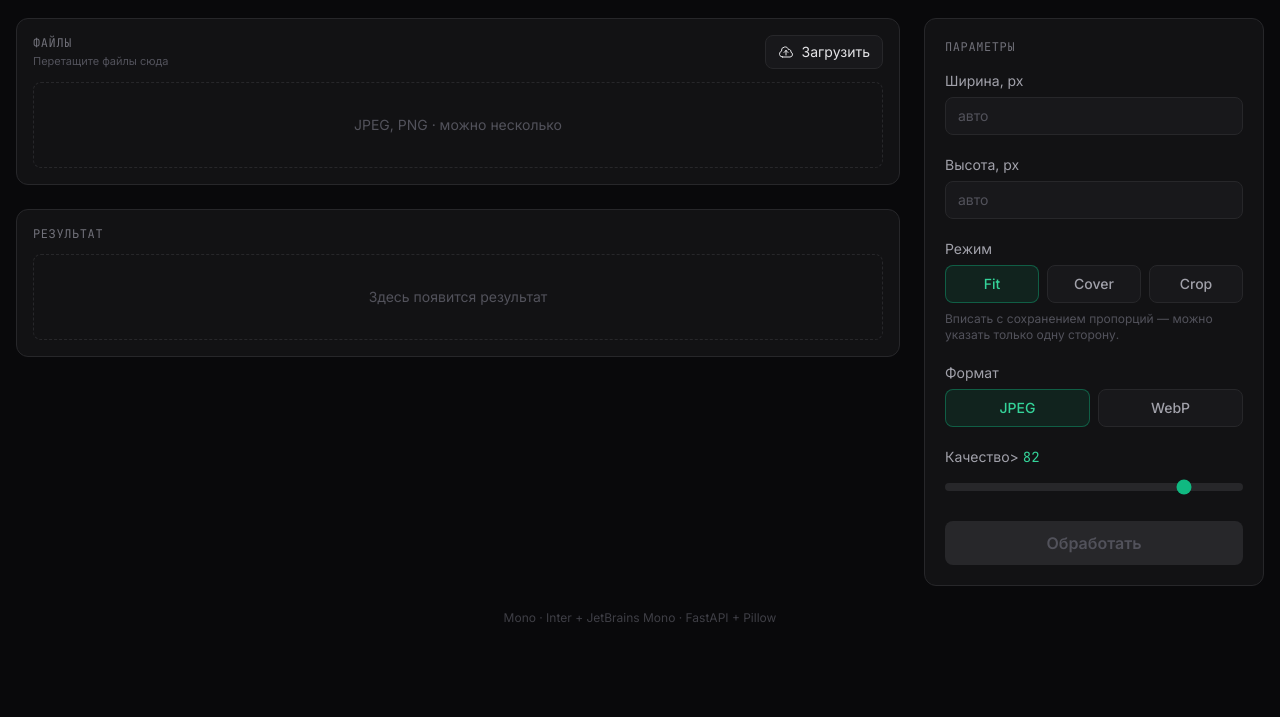
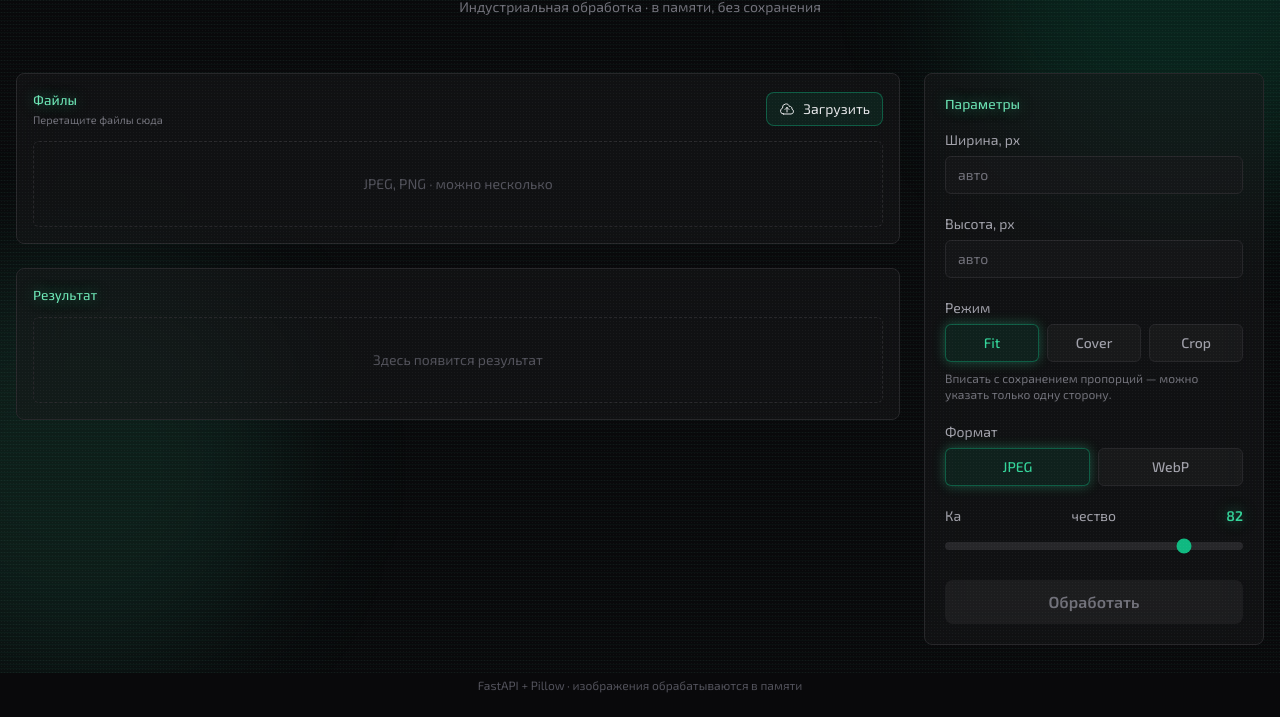
Before and after one commit to selvnv/image-processor, a plain HTML site: page web/index.html in a window 1280 px wide. Shown: the part 127-844 px from the top of the page. Before the commit the page ends 800 px from the top, so only its background shows below. Drawn offline with nearby package versions, Linux system fonts and the light colour scheme.

Commit message:
Separate styles from html

```diff
--- /dev/null
+++ b/web/css/styles.css
@@ -0,0 +1,31 @@
+/* Image Processor — base styles (fonts + cyberpunk effects) */
+
+[x-cloak] {
+  display: none !important;
+}
+
+body {
+  font-family: 'Exo 2', system-ui, sans-serif;
+}
+
+.display {
+  font-family: 'Play', sans-serif;
+}
+
+.glow-emerald {
+  text-shadow: 0 0 14px rgba(52, 211, 153, 0.55);
+}
+
+.grain::after {
+  content: '';
+  position: fixed;
+  inset: 0;
+  z-index: 0;
+  pointer-events: none;
+  background-image: radial-gradient(rgba(255, 255, 255, 0.04) 1px, transparent 1px);
+  background-size: 3px 3px;
+}
+
+.scanlines {
+  background-image: repeating-linear-gradient(0deg, rgba(52, 211, 153, 0.04) 0 1px, transparent 1px 4px);
+}
--- a/web/index.html
+++ b/web/index.html
@@ -4,26 +4,30 @@
   <meta charset="UTF-8" />
   <meta name="viewport" content="width=device-width, initial-scale=1.0" />
   <title>Image Processor</title>
+  <link rel="icon" type="image/png" href="./img/favicon.png" />
   <link rel="preconnect" href="https://fonts.googleapis.com" />
   <link rel="preconnect" href="https://fonts.gstatic.com" crossorigin />
-  <link href="https://fonts.googleapis.com/css2?family=Inter:wght@400;500;600;700&family=JetBrains+Mono:wght@400;500;600&display=swap" rel="stylesheet" />
+  <link href="https://fonts.googleapis.com/css2?family=Play:wght@400;700&family=Exo+2:wght@400;500;600&display=swap" rel="stylesheet" />
+  <link rel="stylesheet" href="css/styles.css" />
   <script src="https://cdn.tailwindcss.com"></script>
   <script defer src="app.js"></script>
   <script defer src="https://cdn.jsdelivr.net/npm/alpinejs@3.14.1/dist/cdn.min.js"></script>
-  <style>
-    [x-cloak]{display:none!important}
-    body { font-family: 'Inter', system-ui, sans-serif; }
-    .mono { font-family: 'JetBrains Mono', ui-monospace, monospace; }
-  </style>
 </head>
-<body class="min-h-screen bg-zinc-950 text-zinc-100 antialiased">
+<body class="min-h-screen flex flex-col bg-zinc-950 text-zinc-100 antialiased grain">
 
-  <header class="max-w-7xl mx-auto px-6 pt-10 pb-6 border-b border-zinc-800/80">
-    <p class="mono text-xs uppercase tracking-[0.2em] text-emerald-400">image / processor</p>
-    <h1 class="mt-2 text-2xl font-semibold tracking-tight">Обработка изображений</h1>
+  <div class="pointer-events-none fixed inset-0 -z-10 scanlines"></div>
+  <div class="pointer-events-none fixed inset-0 -z-10 overflow-hidden">
+    <div class="absolute -top-32 -right-32 h-[28rem] w-[28rem] rounded-full bg-emerald-500/15 blur-3xl"></div>
+    <div class="absolute bottom-0 -left-32 h-[26rem] w-[26rem] rounded-full bg-emerald-400/10 blur-3xl"></div>
+  </div>
+
+  <header class="max-w-7xl mx-auto px-6 pt-12 pb-8">
+    <p class="display text-xs uppercase tracking-[0.3em] text-emerald-400 glow-emerald">Image Processor</p>
+    <h1 class="display mt-3 text-3xl font-bold tracking-tight text-zinc-100 glow-emerald">Обработка изображений</h1>
+    <p class="mt-3 text-sm text-zinc-500">Индустриальная обработка · в памяти, без сохранения</p>
   </header>
 
-  <main class="max-w-7xl mx-auto px-4 py-6" x-data="imageApp()" x-cloak>
+  <main class="flex-1 max-w-7xl mx-auto px-4 py-6 w-full" x-data="imageApp()" x-cloak>
     <div class="grid grid-cols-1 lg:grid-cols-[minmax(0,1fr)_340px] gap-6 lg:items-start">
 
       <div class="flex flex-col gap-6">
@@ -32,16 +36,16 @@
           @dragover.prevent="dragging = true"
           @dragleave.prevent="dragging = false"
           @drop.prevent="dragging = false; addFiles($event.dataTransfer.files)"
-          class="rounded-xl border bg-zinc-900/60 p-4 transition-colors"
-          :class="dragging ? 'border-emerald-500/60 bg-emerald-500/5' : 'border-zinc-800'"
+          class="rounded-lg border bg-zinc-900/50 backdrop-blur-xl p-4 transition-all"
+          :class="dragging ? 'border-emerald-400/60 bg-emerald-500/10 shadow-[0_0_30px_rgba(52,211,153,0.25)]' : 'border-zinc-800'"
         >
           <div class="flex items-center justify-between gap-3 mb-3">
             <div>
-              <h2 class="mono text-xs uppercase tracking-wider text-zinc-500">Файлы <span class="text-zinc-400" x-show="files.length" x-text="'(' + files.length + ')'"></span></h2>
-              <p class="text-[11px] text-zinc-600 mt-0.5" x-show="!files.length">Перетащите файлы сюда</p>
+              <h2 class="display text-sm text-emerald-300 glow-emerald">Файлы <span class="text-emerald-400/60" x-show="files.length" x-text="'(' + files.length + ')'"></span></h2>
+              <p class="text-[11px] text-zinc-500 mt-0.5" x-show="!files.length">Перетащите файлы сюда</p>
             </div>
             <button type="button" @click="$refs.fileInput.click()"
-              class="inline-flex items-center gap-2 px-3 py-1.5 rounded-lg border border-zinc-800 bg-zinc-900 text-sm text-zinc-200 hover:border-emerald-500/40 hover:text-emerald-400 transition-colors">
+              class="inline-flex items-center gap-2 px-3 py-1.5 rounded-lg border border-emerald-500/40 bg-emerald-500/10 text-sm text-zinc-200 hover:border-emerald-400 hover:text-emerald-300 hover:shadow-[0_0_16px_rgba(52,211,153,0.4)] transition-all">
               <svg xmlns="http://www.w3.org/2000/svg" fill="none" viewBox="0 0 24 24" stroke-width="1.5" stroke="currentColor" class="h-4 w-4">
                 <path stroke-linecap="round" stroke-linejoin="round" d="M12 16.5V9.75m0 0l3 3m-3-3l-3 3M6.75 19.5a4.5 4.5 0 01-1.41-8.775 5.25 5.25 0 0110.233-2.33 3 3 0 013.758 3.848A3.752 3.752 0 0118 19.5H6.75z" />
               </svg>
@@ -53,9 +57,9 @@
           <template x-if="files.length">
             <div class="grid grid-cols-2 sm:grid-cols-3 md:grid-cols-4 gap-3">
               <template x-for="(item, index) in files" :key="index">
-                <div class="relative rounded-lg border border-zinc-800 overflow-hidden bg-zinc-900/50">
+                <div class="relative rounded-md border border-zinc-800 overflow-hidden bg-black/30">
                   <img :src="item.url" class="h-20 w-full object-cover" />
-                  <button type="button" @click="removeFile(index)" class="absolute top-1.5 right-1.5 h-5 w-5 rounded-full bg-zinc-800/80 text-zinc-300 text-xs leading-none flex items-center justify-center hover:bg-red-500/80 hover:text-white transition-colors">×</button>
+                  <button type="button" @click="removeFile(index)" class="absolute top-1.5 right-1.5 h-5 w-5 rounded-full bg-black/60 text-zinc-100 text-xs leading-none flex items-center justify-center hover:bg-red-600 transition-colors">×</button>
                   <div class="px-2 py-1.5">
                     <p class="text-xs text-zinc-300 truncate" :title="item.file.name" x-text="item.file.name"></p>
                     <p class="text-[11px] text-zinc-500" x-text="formatSize(item.file.size)"></p>
@@ -66,17 +70,17 @@
           </template>
 
           <template x-if="!files.length">
-            <div class="rounded-lg border border-dashed border-zinc-800 py-8 text-center text-sm text-zinc-600">
+            <div class="rounded-md border border-dashed border-zinc-800 py-8 text-center text-sm text-zinc-600">
               JPEG, PNG · можно несколько
             </div>
           </template>
         </section>
 
-        <section class="rounded-xl border border-zinc-800 bg-zinc-900/60 p-4">
-          <h2 class="mono text-xs uppercase tracking-wider text-zinc-500 mb-3">Результат</h2>
+        <section class="rounded-lg border border-zinc-800 bg-zinc-900/50 backdrop-blur-xl p-4">
+          <h2 class="display text-sm text-emerald-300 glow-emerald mb-3">Результат</h2>
 
           <template x-if="error">
-            <div class="rounded-lg border border-red-500/30 bg-red-500/10 text-red-300 px-3 py-2.5 flex items-start justify-between gap-3">
+            <div class="rounded-md border border-red-500/50 bg-red-500/10 text-red-300 px-3 py-2.5 flex items-start justify-between gap-3 shadow-[0_0_18px_rgba(239,68,68,0.15)]">
               <span class="text-sm" x-text="error"></span>
               <button type="button" @click="error=''" class="text-red-400 hover:text-red-200 font-bold leading-none">×</button>
             </div>
@@ -85,72 +89,72 @@
           <template x-if="resultUrl && !error">
             <div>
               <template x-if="resultIsImage">
-                <img :src="resultUrl" class="max-h-80 rounded-lg border border-zinc-800" />
+                <img :src="resultUrl" class="max-h-80 rounded-md border border-zinc-800" />
               </template>
               <template x-if="!resultIsImage">
-                <div class="rounded-lg border border-zinc-800 bg-zinc-900/50 p-6 text-center text-zinc-500">Архив с результатами готов.</div>
+                <div class="rounded-md border border-zinc-800 bg-black/30 p-6 text-center text-zinc-500">Архив с результатами готов.</div>
               </template>
               <button type="button" @click="download()"
-                class="mt-3 inline-flex items-center gap-2 px-4 py-2 rounded-lg bg-emerald-500 hover:bg-emerald-400 text-zinc-950 text-sm font-semibold transition-colors">
+                class="mt-3 inline-flex items-center gap-2 px-4 py-2 rounded-lg bg-emerald-500 hover:bg-emerald-400 text-zinc-950 text-sm font-semibold shadow-[0_0_22px_rgba(52,211,153,0.4)] transition-all">
                 Скачать <span class="font-normal opacity-80" x-text="resultName"></span>
               </button>
             </div>
           </template>
 
           <template x-if="!resultUrl && !error">
-            <div class="rounded-lg border border-dashed border-zinc-800 py-8 text-center text-sm text-zinc-600">
+            <div class="rounded-md border border-dashed border-zinc-800 py-8 text-center text-sm text-zinc-600">
               Здесь появится результат
             </div>
           </template>
         </section>
       </div>
 
-      <aside class="rounded-xl border border-zinc-800 bg-zinc-900/60 p-5 lg:sticky lg:top-6">
-        <h2 class="mono text-xs uppercase tracking-wider text-zinc-500 mb-4">Параметры</h2>
+      <aside class="rounded-lg border border-zinc-800 bg-zinc-900/50 backdrop-blur-xl p-5 lg:sticky lg:top-6">
+        <h2 class="display text-sm text-emerald-300 glow-emerald mb-4">Параметры</h2>
         <div class="space-y-5">
           <div>
             <label class="block text-sm text-zinc-400 mb-1.5">Ширина, px</label>
             <input type="number" min="1" x-model="width" placeholder="авто"
-              class="w-full rounded-lg border border-zinc-800 bg-zinc-900 px-3 py-2 text-sm text-zinc-100 placeholder-zinc-600 focus:outline-none focus:ring-1 focus:ring-emerald-500/50 focus:border-emerald-500/40" />
+              class="w-full rounded-md border border-zinc-800 bg-zinc-900/60 px-3 py-2 text-sm text-zinc-100 placeholder-zinc-500 focus:outline-none focus:ring-2 focus:ring-emerald-500/50 focus:border-emerald-500/40" />
           </div>
           <div>
             <label class="block text-sm text-zinc-400 mb-1.5">Высота, px</label>
             <input type="number" min="1" x-model="height" placeholder="авто"
-              class="w-full rounded-lg border border-zinc-800 bg-zinc-900 px-3 py-2 text-sm text-zinc-100 placeholder-zinc-600 focus:outline-none focus:ring-1 focus:ring-emerald-500/50 focus:border-emerald-500/40" />
+              class="w-full rounded-md border border-zinc-800 bg-zinc-900/60 px-3 py-2 text-sm text-zinc-100 placeholder-zinc-500 focus:outline-none focus:ring-2 focus:ring-emerald-500/50 focus:border-emerald-500/40" />
           </div>
 
           <div>
             <label class="block text-sm text-zinc-400 mb-1.5">Режим</label>
             <div class="grid grid-cols-3 gap-2">
               <button type="button" @click="mode='fit'"
-                :class="mode==='fit' ? 'bg-emerald-500/10 text-emerald-400 border-emerald-500/40' : 'bg-zinc-900 border-zinc-800 text-zinc-400 hover:border-zinc-600'"
-                class="px-2 py-2 rounded-lg border text-sm font-medium transition-colors">Fit</button>
+                :class="mode==='fit' ? 'bg-emerald-500/10 text-emerald-400 border-emerald-500/40 shadow-[0_0_12px_rgba(52,211,153,0.35)]' : 'bg-white/[0.03] border-zinc-800 text-zinc-400 hover:border-emerald-500/50'"
+                class="px-2 py-2 rounded-md border text-sm font-medium transition-all">Fit</button>
               <button type="button" @click="mode='cover'"
-                :class="mode==='cover' ? 'bg-emerald-500/10 text-emerald-400 border-emerald-500/40' : 'bg-zinc-900 border-zinc-800 text-zinc-400 hover:border-zinc-600'"
-                class="px-2 py-2 rounded-lg border text-sm font-medium transition-colors">Cover</button>
+                :class="mode==='cover' ? 'bg-emerald-500/10 text-emerald-400 border-emerald-500/40 shadow-[0_0_12px_rgba(52,211,153,0.35)]' : 'bg-white/[0.03] border-zinc-800 text-zinc-400 hover:border-emerald-500/50'"
+                class="px-2 py-2 rounded-md border text-sm font-medium transition-all">Cover</button>
               <button type="button" @click="mode='crop'"
-                :class="mode==='crop' ? 'bg-emerald-500/10 text-emerald-400 border-emerald-500/40' : 'bg-zinc-900 border-zinc-800 text-zinc-400 hover:border-zinc-600'"
-                class="px-2 py-2 rounded-lg border text-sm font-medium transition-colors">Crop</button>
+                :class="mode==='crop' ? 'bg-emerald-500/10 text-emerald-400 border-emerald-500/40 shadow-[0_0_12px_rgba(52,211,153,0.35)]' : 'bg-white/[0.03] border-zinc-800 text-zinc-400 hover:border-emerald-500/50'"
+                class="px-2 py-2 rounded-md border text-sm font-medium transition-all">Crop</button>
             </div>
-            <p class="mt-2 text-xs text-zinc-600" x-text="modeHint"></p>
+            <p class="mt-2 text-xs text-zinc-500" x-text="modeHint"></p>
           </div>
 
           <div>
             <label class="block text-sm text-zinc-400 mb-1.5">Формат</label>
             <div class="grid grid-cols-2 gap-2">
               <button type="button" @click="format='jpeg'"
-                :class="format==='jpeg' ? 'bg-emerald-500/10 text-emerald-400 border-emerald-500/40' : 'bg-zinc-900 border-zinc-800 text-zinc-400 hover:border-zinc-600'"
-                class="px-3 py-2 rounded-lg border text-sm font-medium transition-colors">JPEG</button>
+                :class="format==='jpeg' ? 'bg-emerald-500/10 text-emerald-400 border-emerald-500/40 shadow-[0_0_12px_rgba(52,211,153,0.35)]' : 'bg-white/[0.03] border-zinc-800 text-zinc-400 hover:border-emerald-500/50'"
+                class="px-3 py-2 rounded-md border text-sm font-medium transition-all">JPEG</button>
               <button type="button" @click="format='webp'"
-                :class="format==='webp' ? 'bg-emerald-500/10 text-emerald-400 border-emerald-500/40' : 'bg-zinc-900 border-zinc-800 text-zinc-400 hover:border-zinc-600'"
-                class="px-3 py-2 rounded-lg border text-sm font-medium transition-colors">WebP</button>
+                :class="format==='webp' ? 'bg-emerald-500/10 text-emerald-400 border-emerald-500/40 shadow-[0_0_12px_rgba(52,211,153,0.35)]' : 'bg-white/[0.03] border-zinc-800 text-zinc-400 hover:border-emerald-500/50'"
+                class="px-3 py-2 rounded-md border text-sm font-medium transition-all">WebP</button>
             </div>
           </div>
 
           <div>
             <label class="flex items-center justify-between text-sm text-zinc-400 mb-1.5">
-              <span>Качество</span</span>>
-              <span class="mono text-emerald-400" x-text="quality"></span>
+              <span>Ка</span>чество</span>
+              <span class="text-emerald-400 glow-emerald font-semibold" x-text="quality"></span>
             </label>
             <input type="range" min="1" max="100" x-model.number="quality"
               class="w-full h-2 bg-zinc-800 rounded-lg appearance-none cursor-pointer accent-emerald-500" />
@@ -158,8 +162,8 @@
         </div>
 
         <button type="button" @click="process()" :disabled="!files.length || processing"
-          class="mt-6 w-full flex items-center justify-center gap-2 px-4 py-2.5 rounded-lg font-semibold transition-colors"
-          :class="(!files.length || processing) ? 'bg-zinc-800 text-zinc-600 cursor-not-allowed' : 'bg-emerald-500 text-zinc-950 hover:bg-emerald-400'">
+          class="mt-6 w-full flex items-center justify-center gap-2 px-4 py-2.5 rounded-lg font-semibold transition-all"
+          :class="(!files.length || processing) ? 'bg-white/[0.05] text-zinc-500 cursor-not-allowed' : 'bg-emerald-500 text-zinc-950 hover:bg-emerald-400 shadow-[0_0_24px_rgba(52,211,153,0.45)]'">
           <svg x-show="processing" class="animate-spin h-4 w-4" xmlns="http://www.w3.org/2000/svg" fill="none" viewBox="0 0 24 24">
             <circle class="opacity-25" cx="12" cy="12" r="10" stroke="currentColor" stroke-width="4"></circle>
             <path class="opacity-75" fill="currentColor" d="M4 12a8 8 0 018-8V0C5.373 0 0 5.373 0 12h4zm2 5.291A7.962 7.962 0 014 12H0c0 3.042 1.135 5.824 3 7.938l3-2.647z"></path>
@@ -171,8 +175,8 @@
     </div>
   </main>
 
-  <footer class="max-w-7xl mx-auto px-4 pb-8 text-center text-xs text-zinc-700">
-    Mono · Inter + JetBrains Mono · FastAPI + Pillow
+  <footer class="max-w-7xl mx-auto px-4 pb-6 pt-2 text-center text-xs text-zinc-600">
+    FastAPI + Pillow · изображения обрабатываются в памяти
   </footer>
 
 </body>
```
Also changed, not shown: web/img/favicon.png (added).
